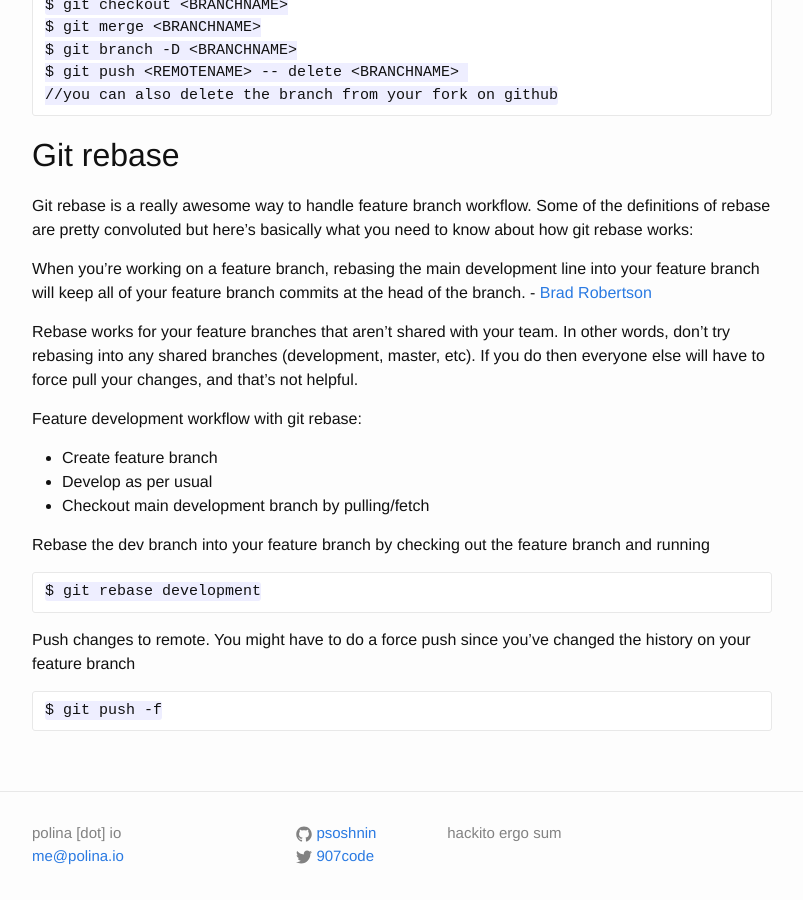
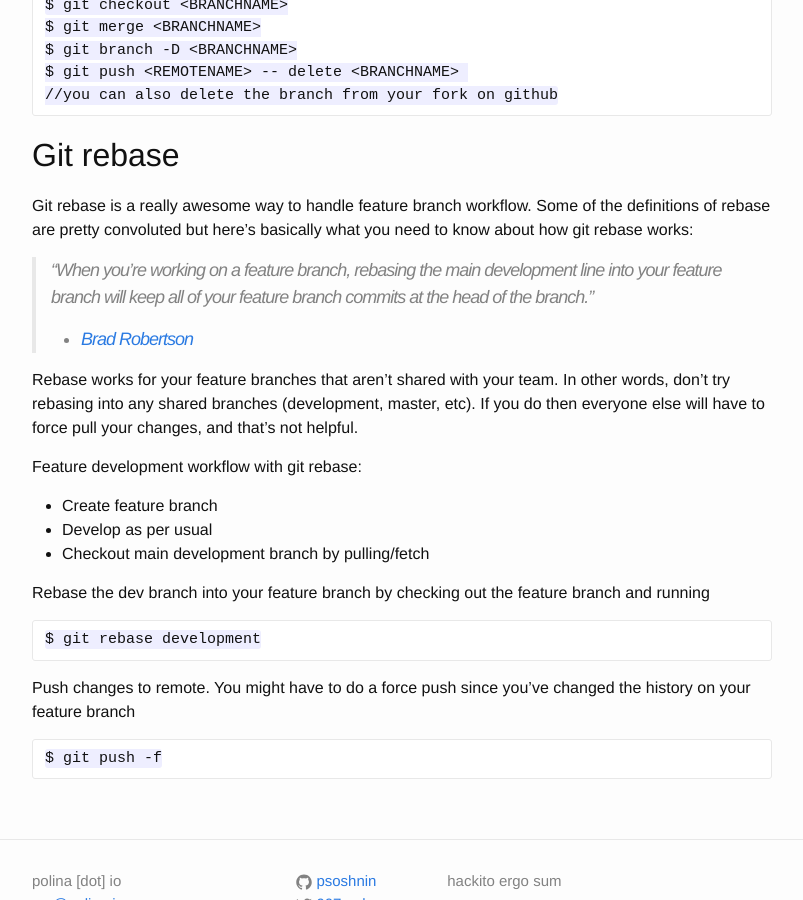
Before and after one commit to polinabythebay/polinadotio.github.io-1, a Jekyll site: the page built from _posts/2014-01-02-my-git-workflow.markdown, in a window 1280 px wide and 900 px high, scrolled down 2088 px. Shown: the whole window, without its empty margins (238-1041 px from the left). Built offline with Jekyll 4.4.1, drawn with Linux system fonts in a browser that asks for light colours.

```diff
--- a/_posts/2014-01-02-my-git-workflow.markdown
+++ b/_posts/2014-01-02-my-git-workflow.markdown
@@ -94,7 +94,8 @@ Merging a branch
 
 Git rebase is a really awesome way to handle feature branch workflow. Some of the definitions of rebase are pretty convoluted but here's basically what you need to know about how git rebase works:
 
-When you're working on a feature branch, rebasing the main development line into your feature branch will keep all of your feature branch commits at the head of the branch. - [Brad Robertson](http://infinitemonkeys.influitive.com/a-simple-explanation-for-git-rebase/)
+> "When you're working on a feature branch, rebasing the main development line into your feature branch will keep all of your feature branch commits at the head of the branch."
+> - [Brad Robertson](http://infinitemonkeys.influitive.com/a-simple-explanation-for-git-rebase/)
 
 Rebase works for your feature branches that aren't shared with your team. In other words, don't try rebasing into any shared branches (development, master, etc). If you do then everyone else will have to force pull your changes, and that's not helpful.
 
--- a/_posts/2014-03-15-a-short-guide-to-email-spoofing.markdown
+++ b/_posts/2014-03-15-a-short-guide-to-email-spoofing.markdown
@@ -90,3 +90,5 @@ Note that there's a period [.] at the end. You will need that. Let's try this!
 	[psoshnin@tempest~]
 
 And there you have it. Note: you might need to check your spam folder.
+
+![Alt text](/assets/helloworld.png)
```
Also changed, not shown: assets/helloworld.png (added).
